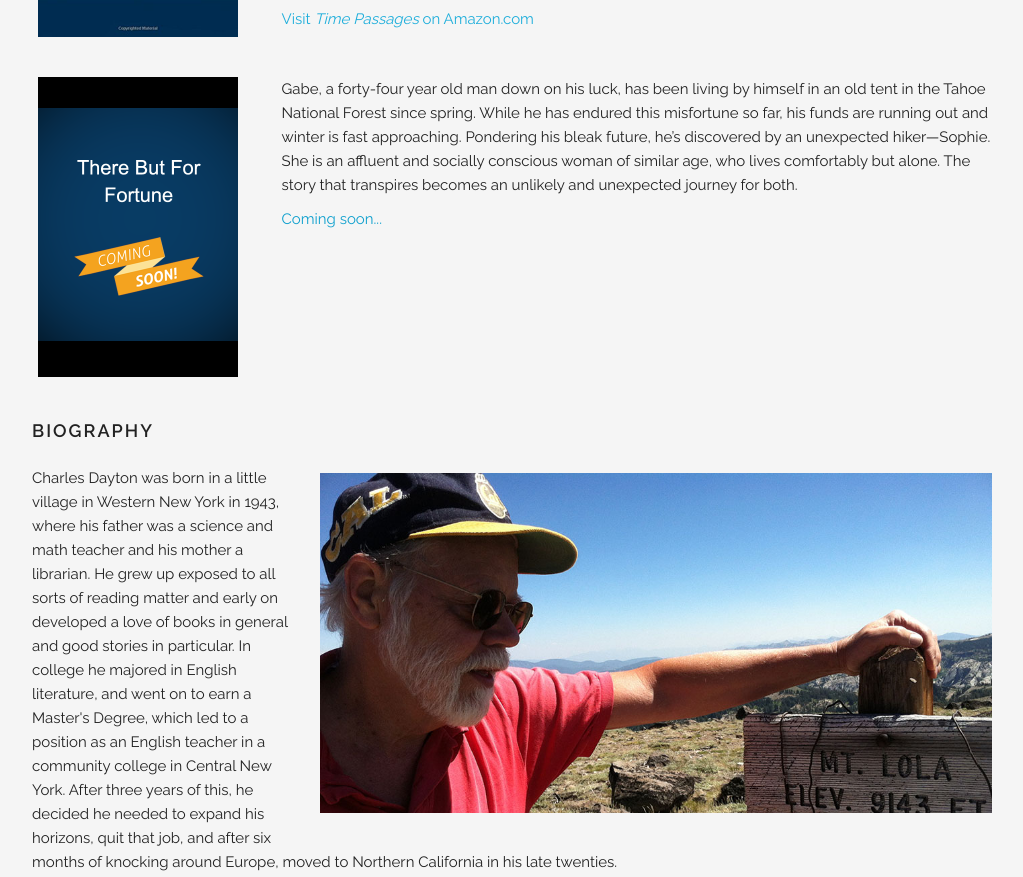
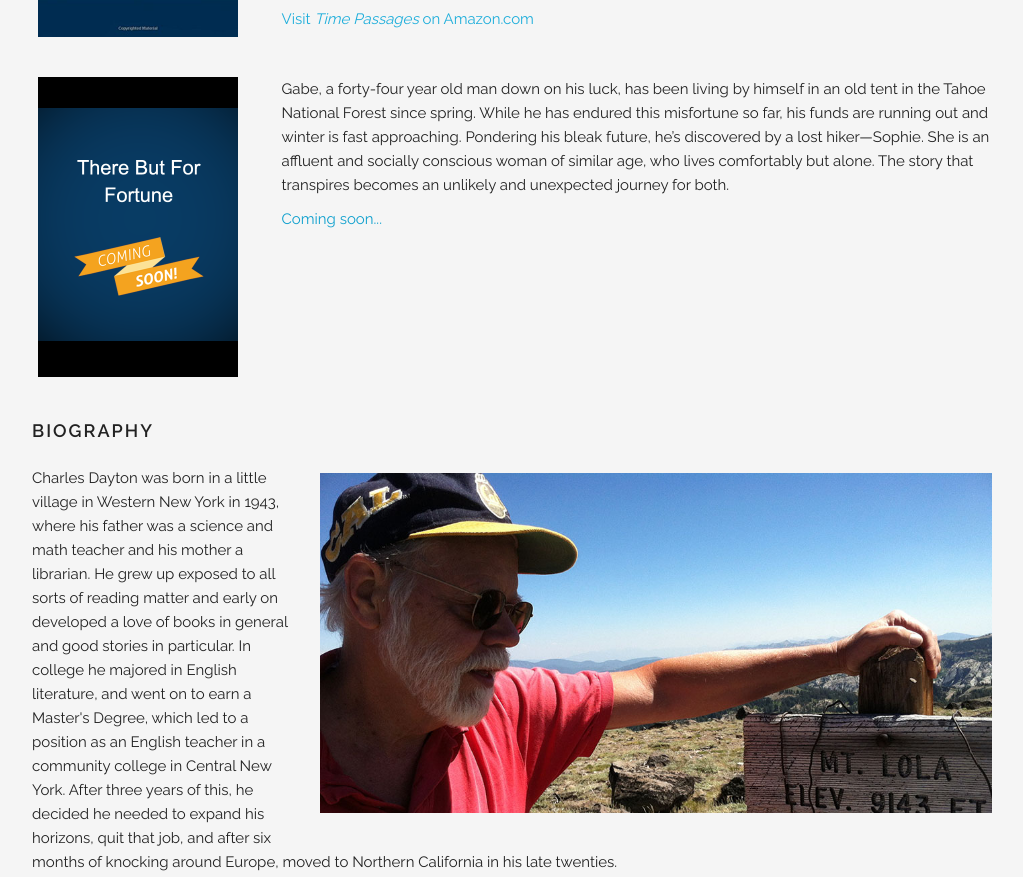
Before and after one commit to willdayton/charles-dayton-website-production, a plain HTML site: page index.html in a window 1280 px wide. Shown: the part 2287-3164 px from the top of the page, without its empty margins (128-1151 px from the left). Drawn offline with Linux system fonts and the light colour scheme.

Commit message:
Updated language

```diff
--- a/index.html
+++ b/index.html
@@ -154,7 +154,7 @@
             </div>
             <div class="columns nine">
                 <p>
-                    Gabe, a forty-four year old man down on his luck, has been living by himself in an old tent in the Tahoe National Forest since spring. While he has endured this misfortune so far, his funds are running out and winter is fast approaching. Pondering his bleak future, he’s discovered by an unexpected hiker—Sophie. She is an affluent and socially conscious woman of similar age, who lives comfortably but alone. The story that transpires becomes an unlikely and unexpected journey for both.
+                    Gabe, a forty-four year old man down on his luck, has been living by himself in an old tent in the Tahoe National Forest since spring. While he has endured this misfortune so far, his funds are running out and winter is fast approaching. Pondering his bleak future, he’s discovered by a lost hiker—Sophie. She is an affluent and socially conscious woman of similar age, who lives comfortably but alone. The story that transpires becomes an unlikely and unexpected journey for both.
                 </p>
                 <span style="color:#0fa0ce;">Coming soon...</span>
             </div>
```
